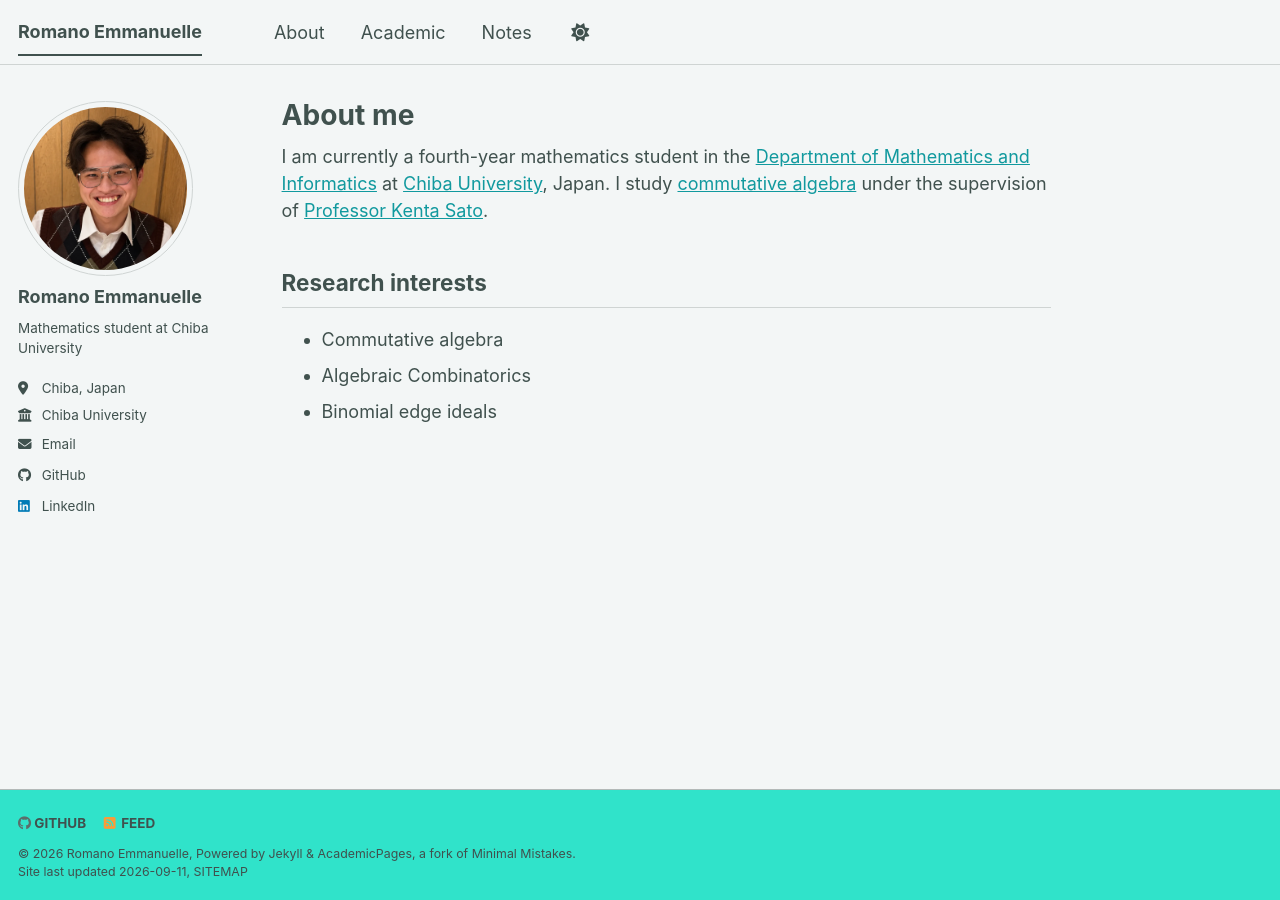
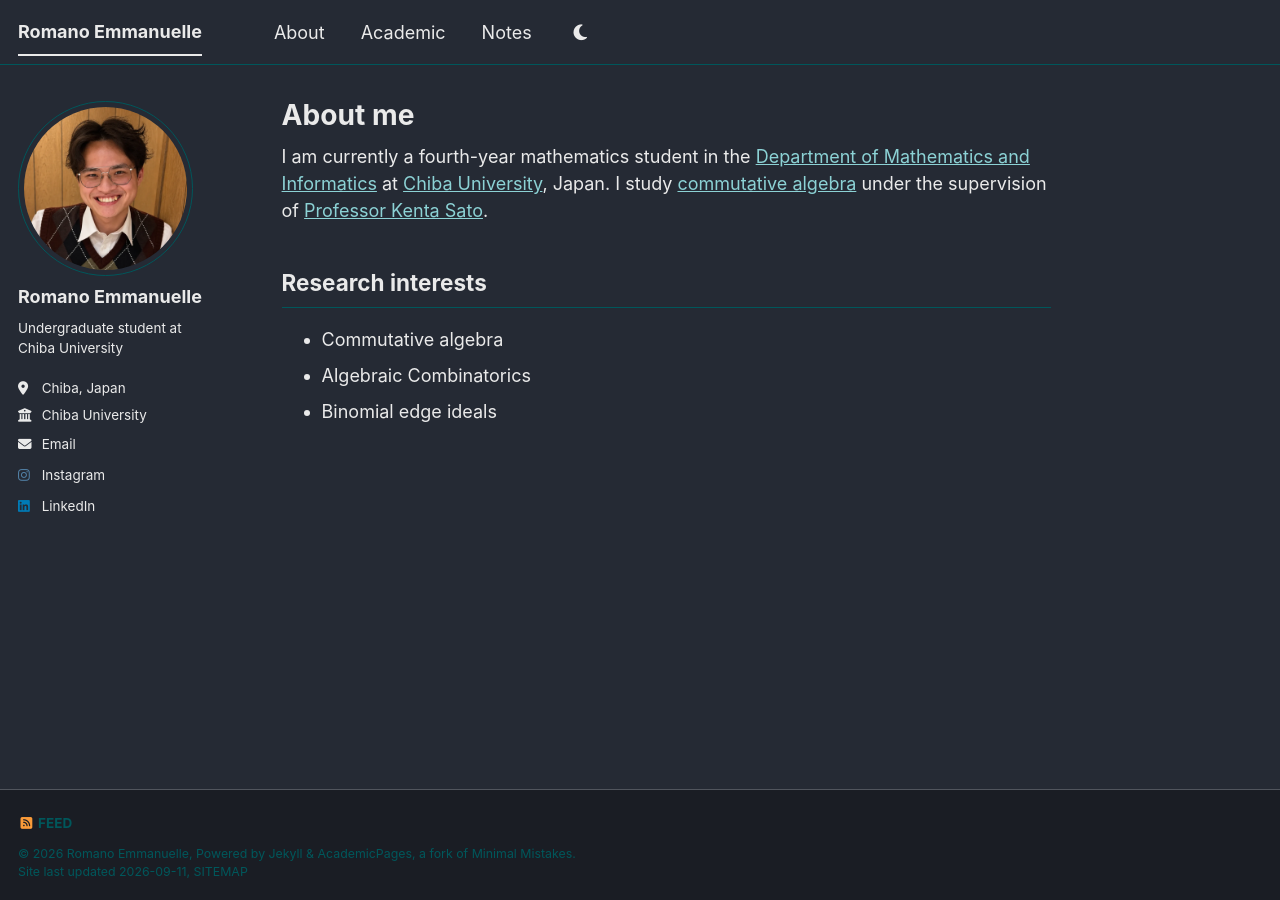
Before and after one commit to RomanoEmmanuelle/RomanoEmmanuelle.github.io, a Jekyll site: the page built from _pages/about.md, in a window 1280 px wide. Built offline with Jekyll 4.4.1, drawn with Linux system fonts in a browser that asks for light colours; a style sheet for code colours, icons or effects is not loaded.

Commit message:
Update site configuration and user information
Updated locale, site theme, default theme, and user bio. Modified GitHub username and added Instagram handle.

```diff
--- a/_config.yml
+++ b/_config.yml
@@ -7,9 +7,9 @@
 # server process.
 
 # Basic Site Settings
-locale                   : "id-ID"
-site_theme               : "mint" # The available themes options are "default", "air", "sunrise", "mint", "dirt" and "contrast"
-default_theme            : "air" # First-visit appearance; visitors can still switch themes
+locale                   : "jp-JP"
+site_theme               : "air" # The available themes options are "default", "air", "sunrise", "mint", "dirt" and "contrast"
+default_theme            : "dark" # First-visit appearance; visitors can still switch themes
 title                    : "Romano Emmanuelle"
 title_separator          : "-"
 name                     : &name "Romano Emmanuelle"
@@ -27,7 +27,7 @@ author:
   avatar           : "profile.webp"
   name             : "Romano Emmanuelle"
   pronouns         : # example: "she/her"
-  bio              : "Mathematics student at Chiba University"
+  bio              : "Undergraduate student at Chiba University"
   location         : "Chiba, Japan"
   employer         : "Chiba University"
   uri              : # URL
@@ -52,7 +52,7 @@ author:
   bitbucket        : # Username - Update with your username on the site
   codepen          : # Username
   dribbble         : # Username
-  github           : "RomanoEmmanuelle"
+  github           : # Username
   kaggle           : # Username
   stackoverflow    : # User number or user number and name (i.e., use "1" or "1/jeff-atwood")
 
@@ -65,7 +65,7 @@ author:
   goodreads        : # Username
   google_plus      : # Username
   keybase          : # Username
-  instagram        : # Username
+  instagram        : "romano.emmanuelle"
   lastfm           : # Username
   linkedin         : "romano-emmanuelle"
   mastodon         : # URL
```
